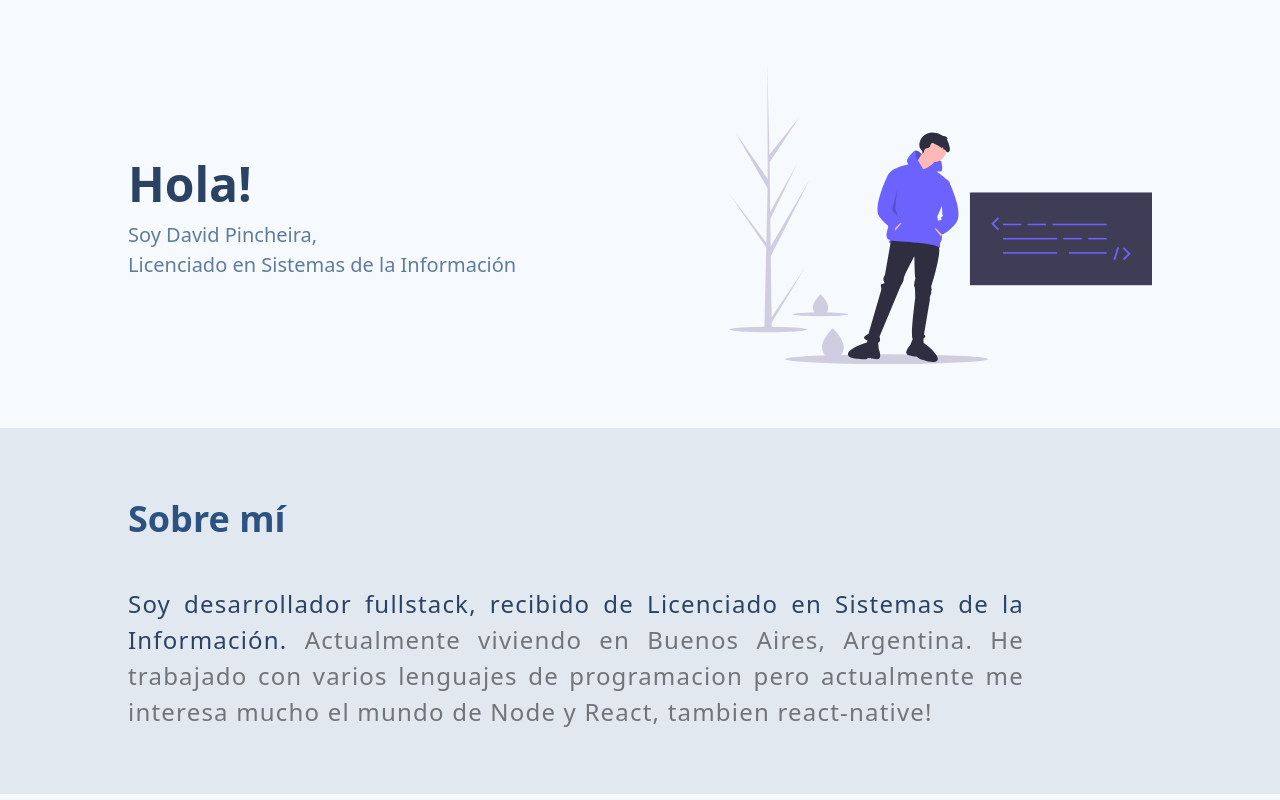
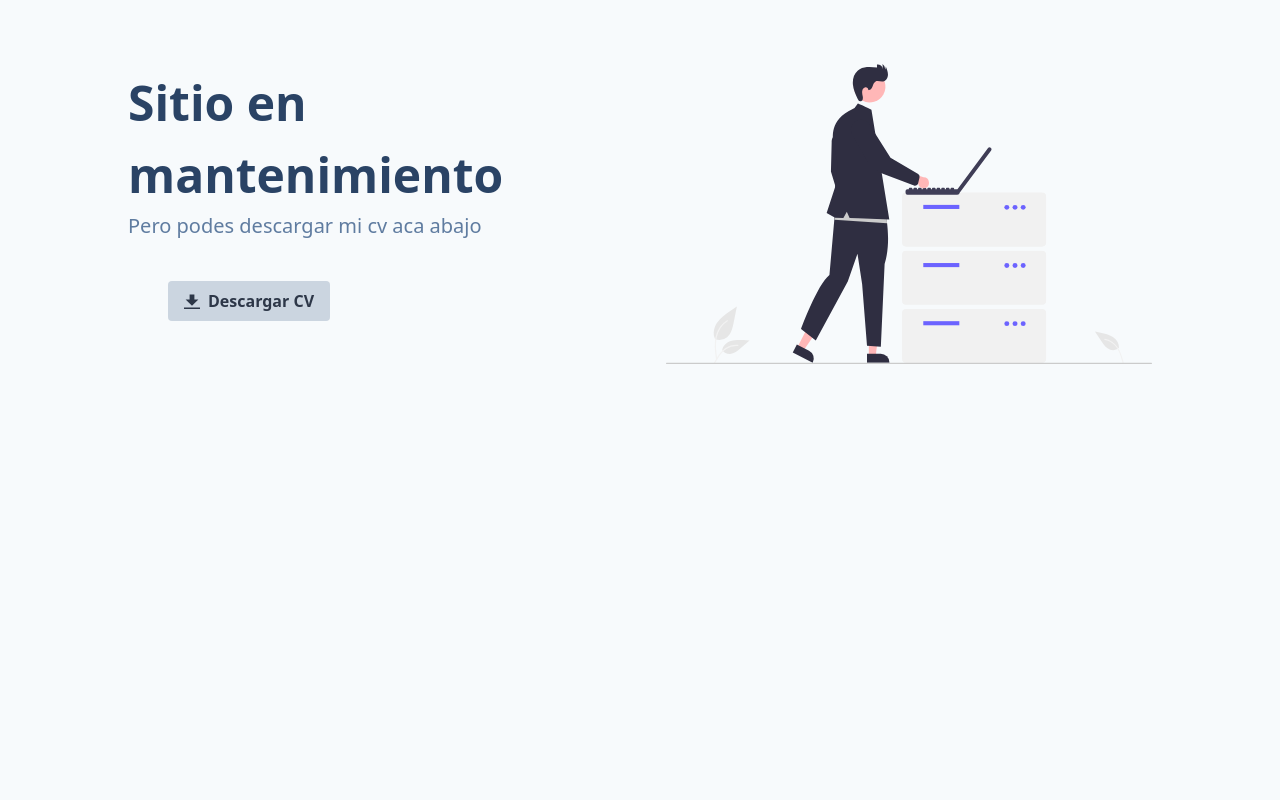
Before and after one commit to davidpincheira/mywebpage, a Gatsby site: page / in a window 1280 px wide. Shown: the top 800 px of the page. Built offline with nearby package versions, Linux system fonts and the light colour scheme; Gatsby itself is replaced by a stand-in of ours; no server answers.

Commit message:
sitio en mantenimiento -- revertir despues

```diff
--- /dev/null
+++ b/src/components/maintenance.js
@@ -0,0 +1,25 @@
+import React from "react";
+import illustration from "../img/undraw_maintenance_re_59vn.svg"
+import downloadFile from '../data/archivos/CV_DavidPincheira.pdf'
+
+export default () => (
+  <header className="bg-gray-100">
+    <div className="container mx-auto p-16 max-w-6xl">
+      <div className="md:flex md:justify-center items-center flex-none sm:flex-1 md:flex-auto ">
+        <div className="flex-1 md:text-left text-center">
+          <h1 className="font-bold text-blue-900 text-5xl">Sitio en mantenimiento </h1>
+          <p className="text-blue-800 text-xl text-opacity-75">Pero podes descargar mi cv aca abajo</p>
+        <div className="mx-auto p-10">
+            <header className="text-left">
+                <a className="bg-gray-400 hover:bg-gray-500 text-gray-800 font-bold py-2 px-4 rounded inline-flex items-center" href={downloadFile} download>
+                  <svg class="fill-current w-4 h-4 mr-2" viewBox="0 0 20 20"><path d="M13 8V2H7v6H2l8 8 8-8h-5zM0 18h20v2H0v-2z"/></svg>
+                  <span>Descargar CV</span>
+                </a>
+            </header>
+          </div>
+        </div>
+        <img src={illustration} alt="Hombre mostrando info" style={{height:"300px"}}></img>
+      </div>
+    </div>
+  </header>
+)
--- a/src/pages/index.js
+++ b/src/pages/index.js
@@ -4,11 +4,13 @@ import About from "../components/about"
 import Repos from "../components/repos"
 import CodigoFacilito from "../components/codigofacilito"
 import EdNav from "../components/education-nav"
+import Maintenance from "../components/maintenance"
 
 export default () => <div>
-  <Header />
+  {/* <Header />
   <About />
   <EdNav />
   <Repos />
-  <CodigoFacilito />
+  <CodigoFacilito /> */}
+  <Maintenance />
 </div>
```
Also changed, not shown: src/img/undraw_maintenance_re_59vn.svg (added), 1 other file.
